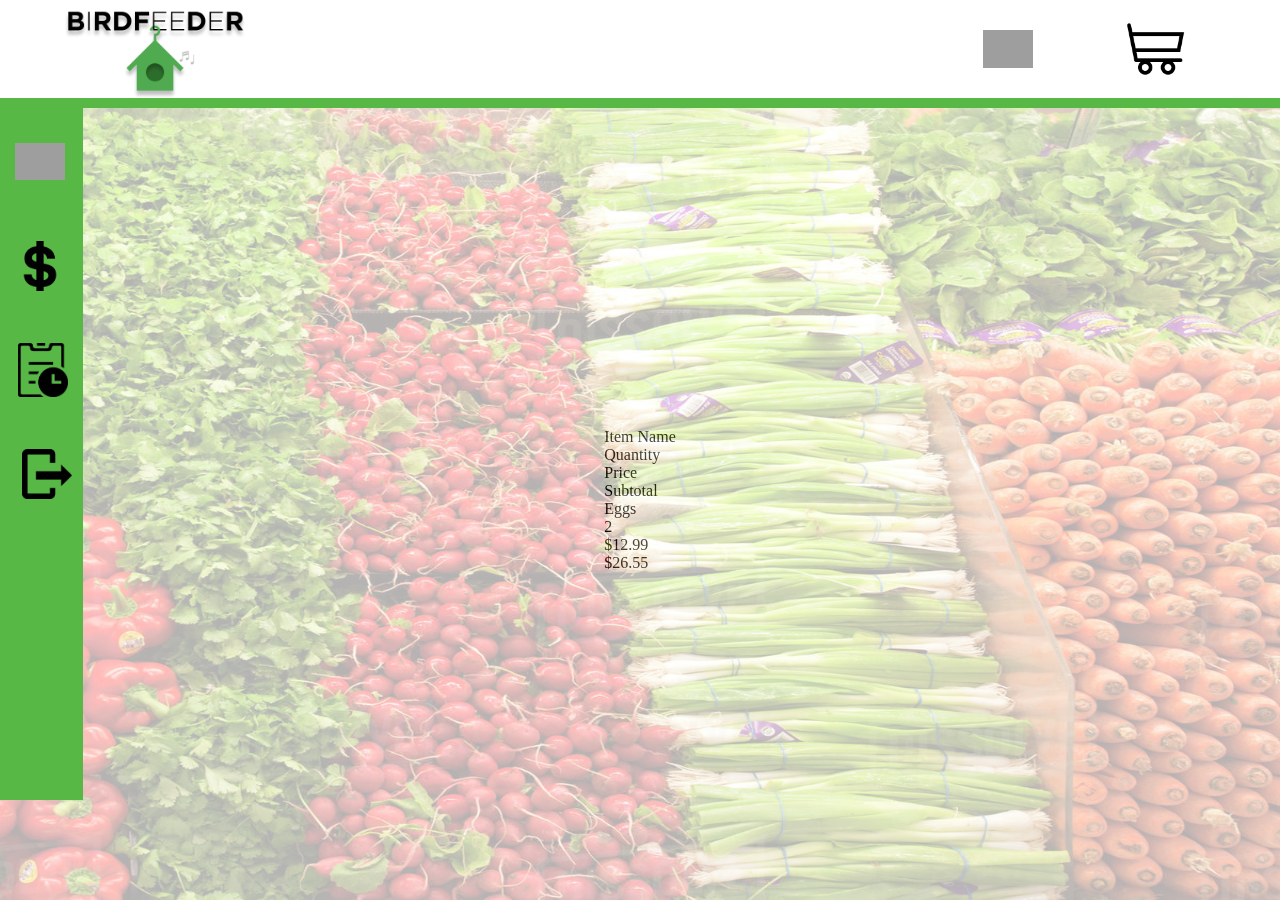
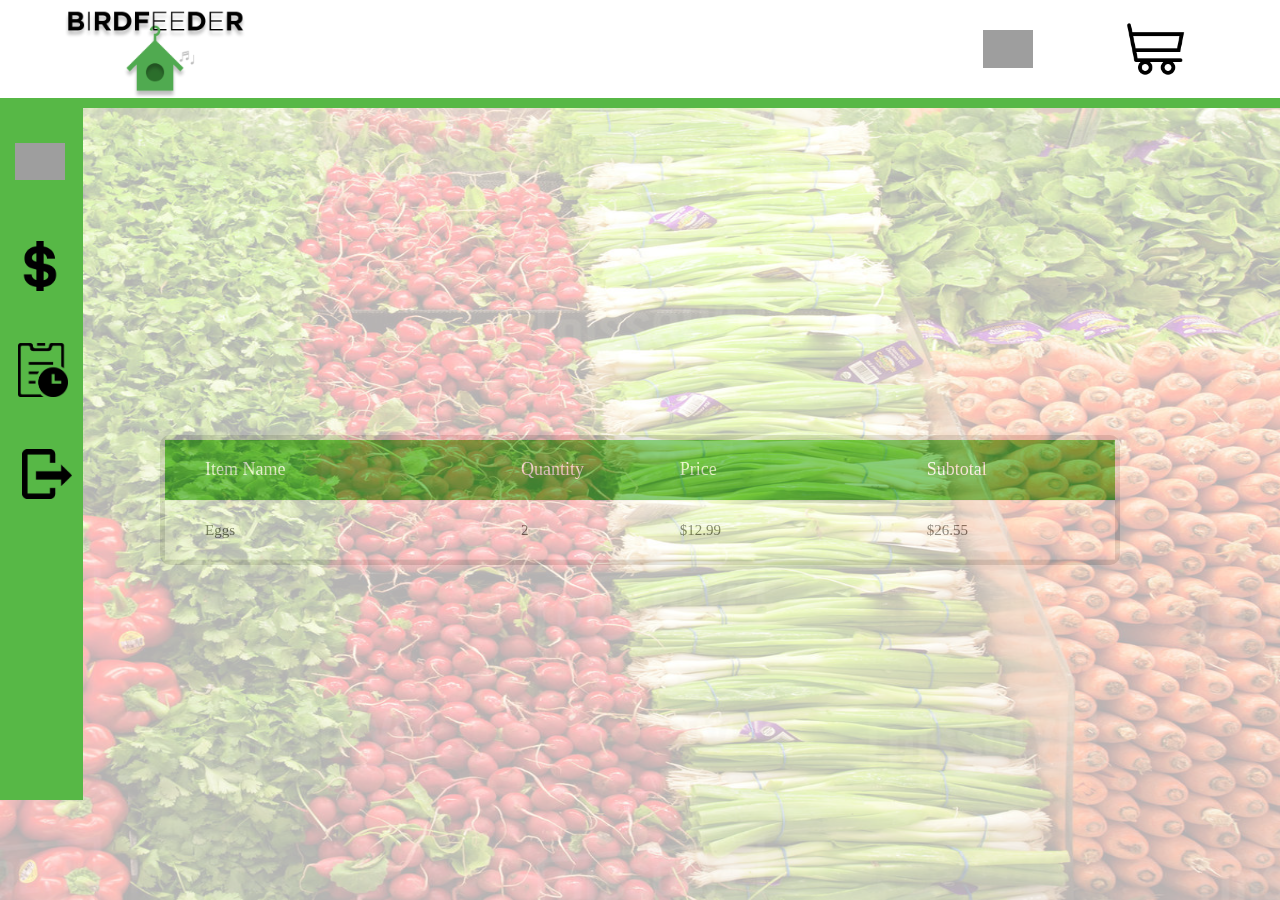
Before and after one commit to patlopardi/Grocery-Website, a PHP site: page /history.html in a window 1280 px wide. Run offline with PHP 8.4, Linux system fonts and the light colour scheme; some web fonts are replaced; grey boxes are pictures that could not be loaded.

Commit message:
Update history.css

```diff
--- a/css/history.css
+++ b/css/history.css
@@ -1,196 +1,261 @@
+
+
 @font-face {
-    font-family: JosefinSans-Bold;
-    src: url('../fonts/JosefinSans/JosefinSans-Bold.ttf');
+  font-family: Poppins-Regular;
+  src: url("../fonts/poppins/Poppins-Regular.ttf");
 }
-@import url(https://fonts.googleapis.com/css?family=Roboto:300);
-body{
-    overflow: auto;
+
+@font-face {
+  font-family: Poppins-Bold;
+  src: url("../fonts/poppins/Poppins-Bold.ttf");
 }
- .hide {
+
+
+* {
+  margin: 0px;
+  padding: 0px;
+  box-sizing: border-box;
+}
+
+body,
+html {
+  height: 100%;
+  font-family: sans-serif;
+}
+
+/* ------------------------------------ */
+
+a {
+  margin: 0px;
+  transition: all 0.4s;
+  -webkit-transition: all 0.4s;
+  -o-transition: all 0.4s;
+  -moz-transition: all 0.4s;
+}
+
+a:focus {
+  outline: none !important;
+}
+
+a:hover {
+  text-decoration: none;
+}
+
+/* ------------------------------------ */
+
+h1,
+h2,
+h3,
+h4,
+h5,
+h6 {
+  margin: 0px;
+}
+
+p {
+  margin: 0px;
+}
+
+ul,
+li {
+  margin: 0px;
+  list-style-type: none;
+}
+
+/* ------------------------------------ */
+
+input {
+  display: block;
+  outline: none;
+  border: none !important;
+}
+
+textarea {
+  display: block;
+  outline: none;
+}
+
+textarea:focus,
+input:focus {
+  border-color: transparent !important;
+}
+
+/* ------------------------------------ */
+
+button {
+  outline: none !important;
+  border: none;
+  background: transparent;
+}
+
+button:hover {
+  cursor: pointer;
+}
+
+iframe {
+  border: none !important;
+}
+
+/*//////////////////////////////////////////////////////////////////
+[ Table ]*/
+
+.limiter {
+  width: 100%;
+  margin: 0 auto;
+}
+
+.container-table100 {
+  width: 100%;
+  display: -webkit-box;
+  display: -webkit-flex;
+  display: -moz-box;
+  display: -ms-flexbox;
+  display: flex;
+  align-items: center;
+  justify-content: center;
+  flex-wrap: wrap;
+  padding: 33px 30px;
+}
+
+.wrap-table100 {
+  width: 960px;
+  border-radius: 10px;
+  overflow: hidden;
+}
+
+.table {
+  width: 100%;
+  border: 5px solid #ddd;
+  display: table;
+  margin: 0;
+}
+
+@media screen and (max-width: 768px) {
+  .table {
+    display: block;
+  }
+}
+
+.row {
+  display: table-row;
+  background: #fff;
+}
+
+.row.header {
+  color: #ffffff;
+  background: #57b846;
+}
+
+@media screen and (max-width: 768px) {
+  .row {
+    display: block;
+  }
+  .row.header {
+    padding: 0;
+    height: 0px;
+  }
+  .row.header .cell {
     display: none;
   }
- .head-nav li:hover {
-	 background-color: white;
-}
- .head-nav li:hover:before {
-	 background-color: white;
-}
- .head-nav li:hover svg {
-	 background: white;
-	 fill: #57b846;
-}
- .head-nav li:hover a {
-	 color: #57b846;
-}
- .head-nav li:before {
-	 position: absolute;
-	 left: -0.925rem;
-	 top: 0;
-	 width: 0.925rem;
-	 height: 100%;
-	 content: "";
-	 background: #57b846;
-	 z-index: 1;
-	 transition: background 400ms;
-}
- .head-nav ul {
-	 margin-top: 1.85rem;
-	 margin-right: 0;
-	 margin-bottom: 0;
-	 margin-left: 0;
-	 padding: 0;
-	 list-style: none;
-}
- .head-nav li {
-	 position: relative;
-	 clear: both;
-	 width: 100%;
-	 padding: 0;
-	 transition: background 400ms;
-}
- .head-nav li a {
-	 display: flex;
-	 padding-top: 2vh;
-	 padding-bottom: 2vh;
-}
-.head-nav li a span {
-	display: flex;
-	padding-top: 2vh;
-	padding-bottom: 2vh;
-	font-family: JosefinSans-Bold;
-	font-size: 40px;
-	src: url('../fonts/ubuntu/JosefinSans-Bold.ttf');
-
-}
-.head-nav li a img{
-    width:50px;
-    margin-right: 40px;
-    margin-left:15px;
-}
-.logout{
-    margin-left: 25px;
-}
- .head-nav a {
-	 align-items: center;
-	 width: 100%;
-	 color: #fefefe;
-	 text-decoration: none;
-	 transition: color 400ms;
-}
- .head-nav a span {
-	 position: relative;
+  .row .cell:before {
+    font-family: Poppins-Bold;
+    font-size: 12px;
+    color: #808080;
+    line-height: 1.2;
+    text-transform: uppercase;
+    font-weight: unset !important;
+    margin-bottom: 13px;
+    content: attr(data-title);
+    min-width: 98px;
     display: block;
-	 z-index: 0;
-	 font-family: Roboto;
-	 text-indent: -20em;
-	 white-space: nowrap;
-	 transition: text-indent 400ms ease-in-out;
-}
- .head-nav svg {
-	 position: relative;
-	 max-width: 80px;
-	 max-height: 30px;
-	 z-index: 1;
-	 fill: #fefefe;
-	 background: #57b846;
-	 transition: 400ms;
-}
- @media screen and (max: 768px) {
-	 .head-nav ul {
-		 margin-top: 0.23125rem;
-	}
-	 .head-nav svg {
-		 max-width: 20px;
   }
 }
- .main-head {
-     font-family: JosefinSans-Bold;
-    font-size: 30px;
-     position: fixed;
-     padding-bottom: 100px;
-	 bottom: 0;
-	 width: 83px;
-     height: 90%;
-	 z-index: 1;
-	 background: #57b846;
-	 transition: width 400ms;
+
+.cell {
+  display: table-cell;
 }
- .main-head:hover {
-	 width: 436px;
-}
- .main-head:hover + .wrap-all-the-things {
-	 transform: translateX(336px);
-	 max-width: 100%;
-	 opacity: 0.4;
-}
- .main-head:hover .head-nav li:nth-of-type(1) span {
-	 transition-delay: 100ms;
-}
- .main-head:hover .head-nav li:nth-of-type(2) span {
-	 transition-delay: 200ms;
-}
- .main-head:hover .head-nav li:nth-of-type(3) span {
-	 transition-delay: 300ms;
-}
- .main-head:hover .head-nav li:nth-of-type(4) span {
-	 transition-delay: 400ms;
-}
- .main-head:hover .head-nav span {
-	 text-indent: 0;
-}
- @media screen and (max: 768px) {
-	 .main-head {
-		 width: 70px;
-		 padding: 0 0.925rem;
-	}
-	 .main-head .head-nav {
-		 padding-left: 7px;
-	}
-	 .main-head:hover .head-nav span {
-		 text-indent: 1em;
+
+@media screen and (max-width: 768px) {
+  .cell {
+    display: block;
   }
 }
- .wrap-all-the-things {
-	min-height: 100%;
-	margin-top: 0;
-    display: flex;
-    justify-content: center;
-    align-items: center;
-    flex-direction: column;
-	background-size: cover;
-	background-position: center center;
-    transition: transform 400ms, opacity 400ms;
 
+.row .cell {
+  font-family: Poppins-Regular;
+  font-size: 15px;
+  color: #666666;
+  line-height: 1.2;
+  font-weight: unset !important;
+  padding-top: 20px;
+  padding-bottom: 20px;
+  border-bottom: 1px solid #f2f2f2;
 }
-.wrap-all-the-things img{
-    width: 100%;
-    height: 100%;
-    position: absolute;
 
-    opacity: .3;
+.row.header .cell {
+  font-family: Poppins-Regular;
+  font-size: 18px;
+  color: #fff;
+  line-height: 1.2;
+  font-weight: unset !important;
+  padding-top: 19px;
+  padding-bottom: 19px;
 }
-.wrap-all-the-things p{
 
-    font-family: JosefinSans-Bold;
-    font-size: 50px;
-    color: black;
-    opacity: 1;
-    z-index: 1;
-    src: url('../fonts/ubuntu/JosefinSans-Bold.ttf');
+.row .cell:nth-child(1) {
+  width: 360px;
+  padding-left: 40px;
 }
- @media screen and (max: 480px) {
-	 .wrap-all-the-things {
-		 padding-left: 70px;
+
+.row .cell:nth-child(2) {
+  width: 160px;
+}
+
+.row .cell:nth-child(3) {
+  width: 250px;
+}
+
+.row .cell:nth-child(4) {
+  width: 190px;
+}
+
+.table,
+.row {
+  width: 100% !important;
+}
+
+.row:hover {
+  background-color: #ececff;
+  cursor: pointer;
+}
+
+@media (max-width: 768px) {
+  .row {
+    border-bottom: 1px solid #f2f2f2;
+    padding-bottom: 18px;
+    padding-top: 30px;
+    padding-right: 15px;
+    margin: 0;
+  }
+  .row .cell {
+    border: none;
+    padding-left: 30px;
+    padding-top: 16px;
+    padding-bottom: 16px;
+  }
+  .row .cell:nth-child(1) {
+    padding-left: 30px;
+  }
+  .row .cell {
+    font-family: Poppins-Regular;
+    font-size: 18px;
+    color: #555555;
+    line-height: 1.2;
+    font-weight: unset !important;
+  }
+  .table,
+  .row,
+  .cell {
+    width: 100% !important;
   }
 }
-.padding-profile{
-    padding-top:100px;
-}
-
-.pro-container{
-	height: 100%;
-    display: flex;
-    justify-content: center;
-    align-items: center;
-    flex-direction: column;
-}
```
Lines whose indentation alone changed are shown as unchanged.
